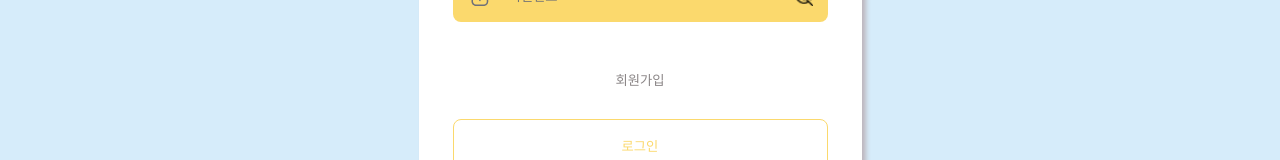
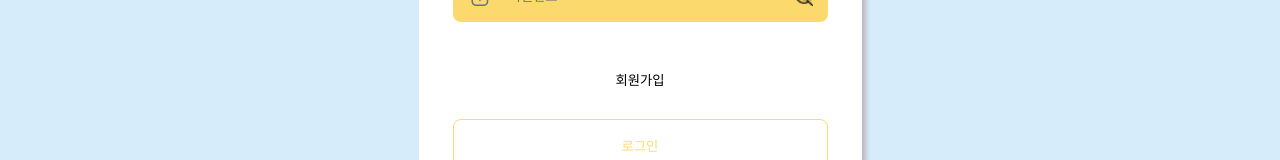
Before and after one commit to devhobak/diary, a React (Create React App) app in the folder client/: page / in a window 1280 px wide. Shown: the part 386-546 px from the top of the page. Built offline with nearby package versions, Linux system fonts and the light colour scheme.

Commit message:
글자색 어둡게 변경

```diff
--- a/client/src/components/common/Form/style/form.ts
+++ b/client/src/components/common/Form/style/form.ts
@@ -3,10 +3,8 @@ import styled from 'styled-components';
 interface FindProps {
     find?: string;
 }
+
 const FormLayout = styled.form`
-    // width: 37.5rem;
-    // width: 50%;
-
     margin: 30px auto 0;
     display: flex;
     flex-direction: column;
@@ -14,16 +12,17 @@ const FormLayout = styled.form`
     justify-content: center;
     gap: 30px;
 `;
+
 const Input = styled.input<FindProps>`
     background: url('assets/${(props) => props.find}.png') no-repeat 15px center;
     padding: 0 5.6rem;
-    //width: 37.5rem;
     width: 100%;
     height: 5.2rem;
     border-radius: 0.8rem;
     background-color: ${({ theme }) => theme.color.inputBoxColor};
     border: 0;
 `;
+
 const LoginButton = styled.button`
     width: 100%;
     height: 5.2rem;
@@ -32,27 +31,32 @@ const LoginButton = styled.button`
     border-radius: 0.8rem;
     border: 1px solid ${({ theme }) => theme.color.inputBoxColor};
 `;
+
 const LinkButton = styled.button<FindProps>`
-    color: ${({ theme }) => theme.color.lightFontColor};
+    color: #000000;
     background-color: ${({ theme }) => theme.color.headerBackgroundColor};
     border: 0;
     margin-left: ${(props) => (props.find === 'find' ? 'auto' : 0)};
 `;
+
 const Label = styled.label`
     position: relative;
     width: 100%;
     height: 70px;
 `;
+
 const ErrorMsg = styled.div`
     margin-top: 5px;
     color: #000;
     font-size: 1.2rem;
     text-align: left;
 `;
+
 const PwImg = styled.img`
     width: 18px;
     position: absolute;
     right: 15px;
     top: 18px;
 `;
+
 export { FormLayout, Input, LoginButton, LinkButton, ErrorMsg, Label, PwImg };
```
